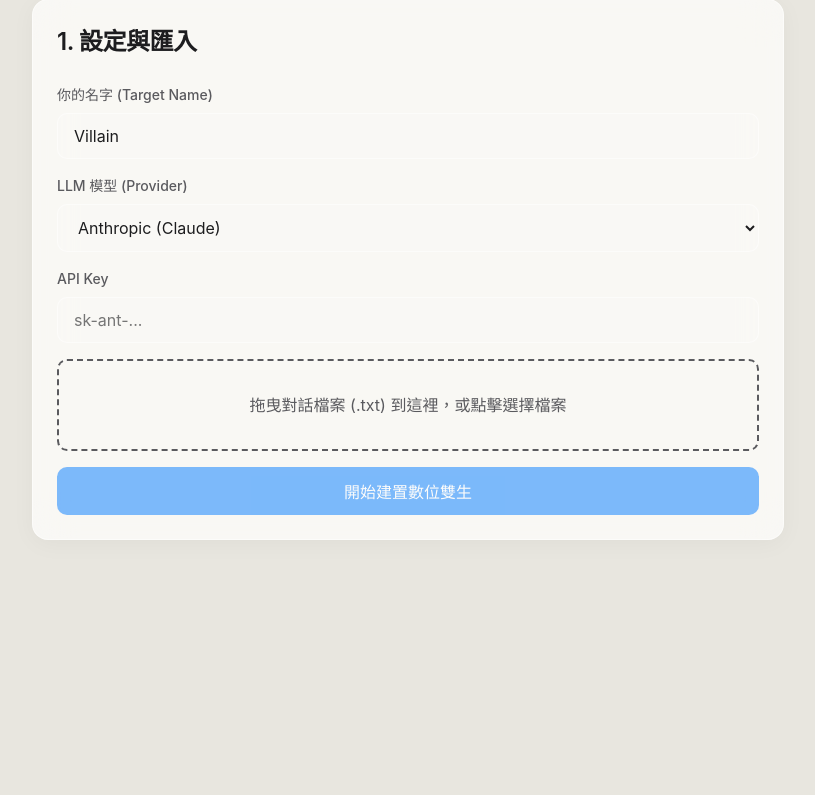
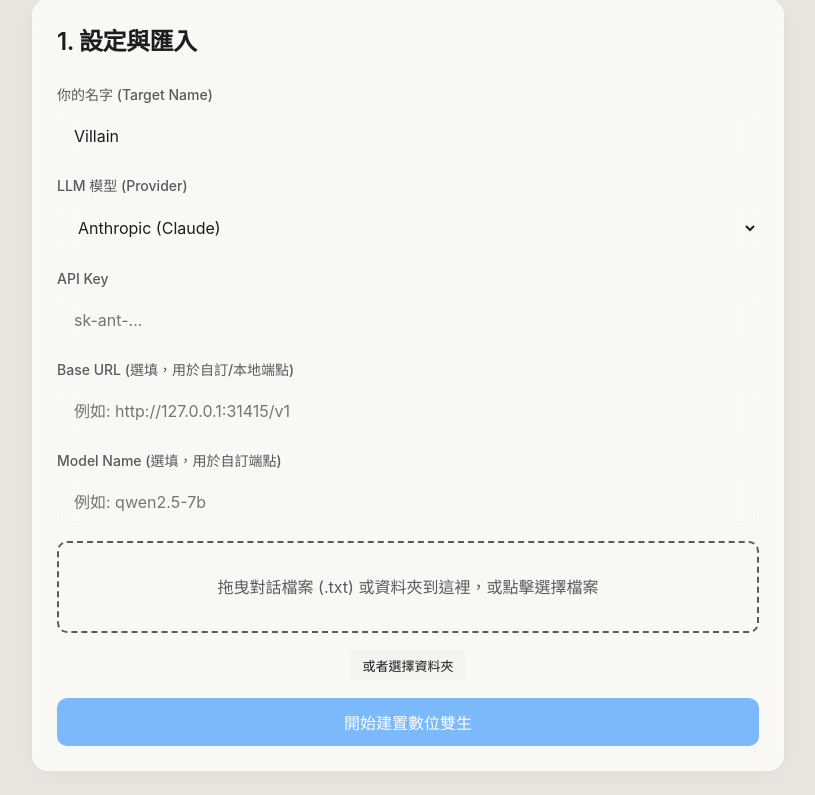
Before and after one commit to awesomerex09/Villain, a Flask app: page / in a window 1280 px wide. Shown: the part 94-889 px from the top of the page, without its empty margins (232-1047 px from the left). Before the commit the page ends 634 px from the top, so only its background shows below. Run offline with Flask 3, Linux system fonts and the light colour scheme.

Commit message:
feat: add base URL and model support, folder upload, and improve bubble contrast

```diff
--- a/app.py
+++ b/app.py
@@ -42,8 +42,10 @@ def upload_chats():
 def build_twin():
     data = request.json
     target_name = data.get('target_name', 'Villain')
-    llm_provider = data.get('llm_provider', 'demo')
+    llm_provider = data.get('llm_provider', 'anthropic')
     api_key = data.get('api_key', '')
+    base_url = data.get('base_url', '')
+    model = data.get('model', '')
 
     # Set API key to environment if provided
     env = os.environ.copy()
@@ -64,6 +66,10 @@ def build_twin():
         cmd.append('--dry-run')
     else:
         cmd.extend(['--llm', llm_provider])
+    if base_url:
+        cmd.extend(['--base-url', base_url])
+    if model:
+        cmd.extend(['--model', model])
 
     try:
         result = subprocess.run(cmd, env=env, capture_output=True, text=True)
@@ -78,8 +84,10 @@ def build_twin():
 def chat():
     data = request.json
     target_name = data.get('target_name', 'Villain')
-    llm_provider = data.get('llm_provider', 'demo')
+    llm_provider = data.get('llm_provider', 'anthropic')
     api_key = data.get('api_key', '')
+    base_url = data.get('base_url', '')
+    model = data.get('model', '')
     scenario = data.get('message', '')
 
     if not scenario:
@@ -100,6 +108,10 @@ def chat():
         '--llm', llm_provider,
         '--scenario', scenario
     ]
+    if base_url:
+        cmd.extend(['--base-url', base_url])
+    if model:
+        cmd.extend(['--model', model])
 
     try:
         result = subprocess.run(cmd, env=env, capture_output=True, text=True)
--- a/static/app.js
+++ b/static/app.js
@@ -4,8 +4,12 @@ document.addEventListener('DOMContentLoaded', () => {
     const llmProviderSelect = document.getElementById('llm-provider');
     const apiKeyGroup = document.getElementById('api-key-group');
     const apiKeyInput = document.getElementById('api-key');
+    const baseUrlInput = document.getElementById('base-url');
+    const modelNameInput = document.getElementById('model-name');
     const uploadArea = document.getElementById('upload-area');
     const fileInput = document.getElementById('file-input');
+    const folderInput = document.getElementById('folder-input');
+    const btnSelectFolder = document.getElementById('btn-select-folder');
     const fileList = document.getElementById('file-list');
     const btnBuild = document.getElementById('btn-build');
     const buildLog = document.getElementById('build-log');
@@ -43,6 +47,17 @@ document.addEventListener('DOMContentLoaded', () => {
 
     fileInput.addEventListener('change', (e) => {
         handleFiles(e.target.files);
+    });
+
+    btnSelectFolder.addEventListener('click', () => folderInput.click());
+
+    folderInput.addEventListener('change', (e) => {
+        const files = Array.from(e.target.files).filter(f => f.name.endsWith('.txt') || f.name.endsWith('.log') || f.name.endsWith('.csv'));
+        if (files.length === 0) {
+            alert('資料夾中沒有找到支援的對話紀錄檔 (.txt, .log, .csv)');
+            return;
+        }
+        handleFiles(files);
     });
 
     function handleFiles(files) {
@@ -89,6 +104,8 @@ document.addEventListener('DOMContentLoaded', () => {
         const name = targetNameInput.value.trim() || 'Villain';
         const provider = llmProviderSelect.value;
         const key = apiKeyInput.value.trim();
+        const baseUrl = baseUrlInput.value.trim();
+        const modelName = modelNameInput.value.trim();
 
         if (!key) {
             alert('請輸入 API Key！');
@@ -107,7 +124,9 @@ document.addEventListener('DOMContentLoaded', () => {
                 body: JSON.stringify({
                     target_name: name,
                     llm_provider: provider,
-                    api_key: key
+                    api_key: key,
+                    base_url: baseUrl,
+                    model: modelName
                 })
             });
             const data = await res.json();
@@ -174,6 +193,8 @@ document.addEventListener('DOMContentLoaded', () => {
                     target_name: targetNameInput.value.trim() || 'Villain',
                     llm_provider: llmProviderSelect.value,
                     api_key: apiKeyInput.value.trim(),
+                    base_url: baseUrlInput.value.trim(),
+                    model: modelNameInput.value.trim(),
                     message: text
                 })
             });
--- a/static/index.css
+++ b/static/index.css
@@ -271,9 +271,11 @@ button:disabled {
 }
 
 .message.twin .bubble {
-    background-color: rgba(0, 0, 0, 0.05);
+    background-color: #ffffff;
     color: var(--text-main);
     border-bottom-left-radius: 4px;
+    box-shadow: 0 2px 8px rgba(0, 0, 0, 0.05);
+    border: 1px solid rgba(0, 0, 0, 0.03);
 }
 
 
--- a/templates/index.html
+++ b/templates/index.html
@@ -44,9 +44,23 @@
                     <input type="password" id="api-key" placeholder="sk-ant-...">
                 </div>
 
+                <div class="form-group">
+                    <label for="base-url">Base URL (選填，用於自訂/本地端點)</label>
+                    <input type="text" id="base-url" placeholder="例如: http://127.0.0.1:31415/v1">
+                </div>
+
+                <div class="form-group">
+                    <label for="model-name">Model Name (選填，用於自訂端點)</label>
+                    <input type="text" id="model-name" placeholder="例如: qwen2.5-7b">
+                </div>
+
                 <div class="upload-area" id="upload-area">
-                    <p>拖曳對話檔案 (.txt) 到這裡，或點擊選擇檔案</p>
+                    <p>拖曳對話檔案 (.txt) 或資料夾到這裡，或點擊選擇檔案</p>
                     <input type="file" id="file-input" multiple accept=".txt,.log,.csv" style="display: none;">
+                </div>
+                <div style="text-align: center; margin-bottom: 16px;">
+                    <button id="btn-select-folder" class="btn-secondary" style="font-size: 13px; padding: 6px 12px; border: 1px solid var(--glass-border); border-radius: 6px; background: rgba(0,0,0,0.02); color: var(--text-main);">或者選擇資料夾</button>
+                    <input type="file" id="folder-input" webkitdirectory directory style="display: none;">
                 </div>
                 <div id="file-list" class="file-list"></div>
 
```
Also changed, not shown: build_twin.py (+14 -10 lines), talk_to_myself.py (+14 -8 lines).
